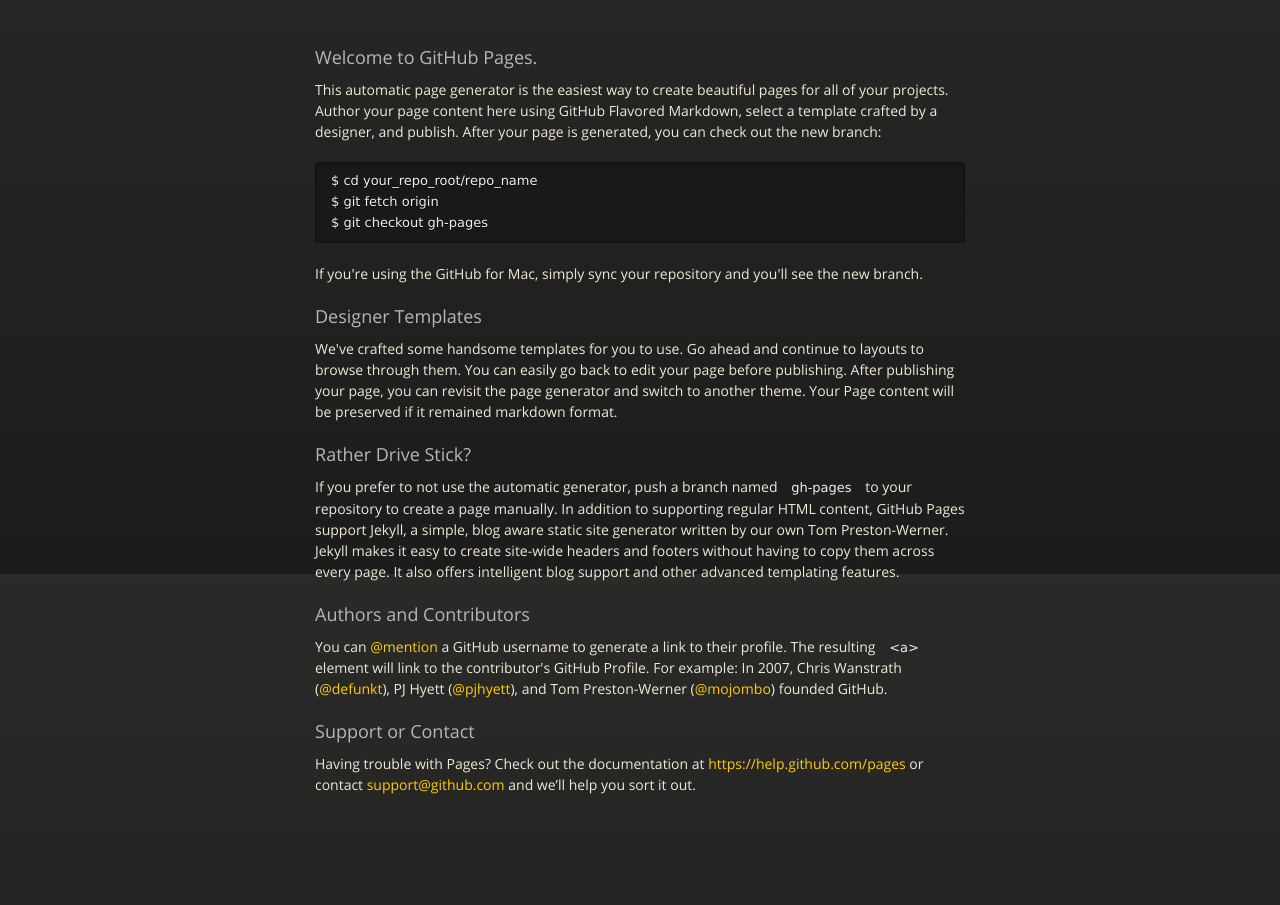
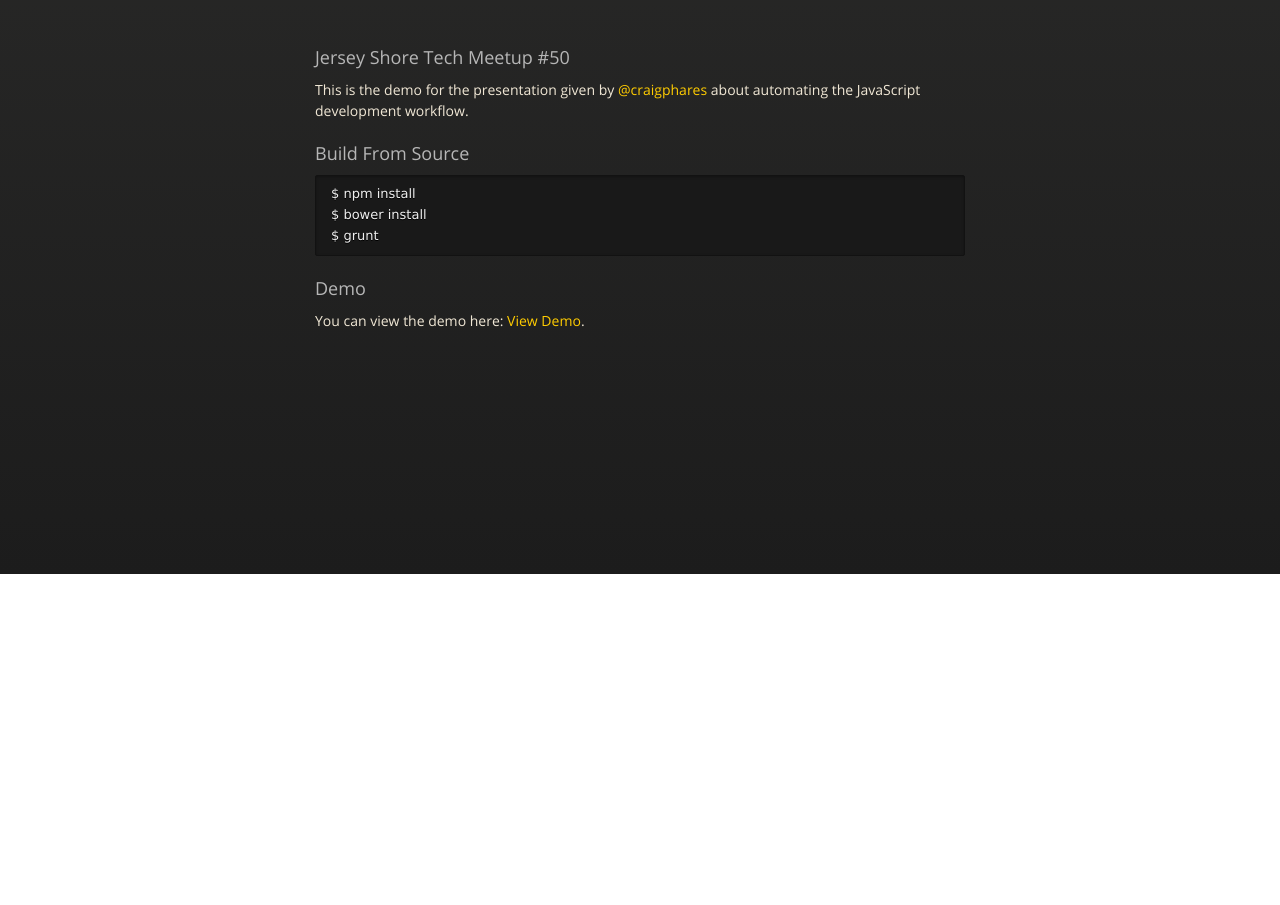
Before and after one commit to craigphares/javascript-automation, a plain HTML site: page index.html in a window 1280 px wide. Shown: the part 226-1131 px from the top of the page. After the commit the page ends 800 px from the top, so only its background shows below. Drawn offline with nearby package versions, Linux system fonts and the light colour scheme.

Commit message:
revised pages

```diff
--- a/index.html
+++ b/index.html
@@ -31,7 +31,7 @@
 
       <section>
         <div id="title">
-          <h1>javascript-automation</h1>
+          <h1>JavaScript Automation</h1>
           <p>Stop doing mundane work.</p>
           <hr>
           <span class="credits left">Project maintained by <a href="https://github.com/craigphares">craigphares</a></span>
@@ -39,36 +39,19 @@
         </div>
 
         <h3>
-<a id="welcome-to-github-pages" class="anchor" href="#welcome-to-github-pages" aria-hidden="true"><span class="octicon octicon-link"></span></a>Welcome to GitHub Pages.</h3>
+<a id="welcome-to-github-pages" class="anchor" href="#welcome-to-github-pages" aria-hidden="true"><span class="octicon octicon-link"></span></a>Jersey Shore Tech Meetup #50</h3>
 
-<p>This automatic page generator is the easiest way to create beautiful pages for all of your projects. Author your page content here using GitHub Flavored Markdown, select a template crafted by a designer, and publish. After your page is generated, you can check out the new branch:</p>
+<p>This is the demo for the presentation given by <a href="https://github.com/craigphares" class="user-mention">@craigphares</a> about automating the JavaScript development workflow.</p>
 
-<pre><code>$ cd your_repo_root/repo_name
-$ git fetch origin
-$ git checkout gh-pages
+<h3>Build From Source</h3>
+<pre><code>$ npm install
+$ bower install
+$ grunt
 </code></pre>
 
-<p>If you're using the GitHub for Mac, simply sync your repository and you'll see the new branch.</p>
+<h3>Demo</h3>
+<p>You can view the demo here: <a href="demo">View Demo</a>.</p>
 
-<h3>
-<a id="designer-templates" class="anchor" href="#designer-templates" aria-hidden="true"><span class="octicon octicon-link"></span></a>Designer Templates</h3>
-
-<p>We've crafted some handsome templates for you to use. Go ahead and continue to layouts to browse through them. You can easily go back to edit your page before publishing. After publishing your page, you can revisit the page generator and switch to another theme. Your Page content will be preserved if it remained markdown format.</p>
-
-<h3>
-<a id="rather-drive-stick" class="anchor" href="#rather-drive-stick" aria-hidden="true"><span class="octicon octicon-link"></span></a>Rather Drive Stick?</h3>
-
-<p>If you prefer to not use the automatic generator, push a branch named <code>gh-pages</code> to your repository to create a page manually. In addition to supporting regular HTML content, GitHub Pages support Jekyll, a simple, blog aware static site generator written by our own Tom Preston-Werner. Jekyll makes it easy to create site-wide headers and footers without having to copy them across every page. It also offers intelligent blog support and other advanced templating features.</p>
-
-<h3>
-<a id="authors-and-contributors" class="anchor" href="#authors-and-contributors" aria-hidden="true"><span class="octicon octicon-link"></span></a>Authors and Contributors</h3>
-
-<p>You can <a href="https://github.com/blog/821" class="user-mention">@mention</a> a GitHub username to generate a link to their profile. The resulting <code>&lt;a&gt;</code> element will link to the contributor's GitHub Profile. For example: In 2007, Chris Wanstrath (<a href="https://github.com/defunkt" class="user-mention">@defunkt</a>), PJ Hyett (<a href="https://github.com/pjhyett" class="user-mention">@pjhyett</a>), and Tom Preston-Werner (<a href="https://github.com/mojombo" class="user-mention">@mojombo</a>) founded GitHub.</p>
-
-<h3>
-<a id="support-or-contact" class="anchor" href="#support-or-contact" aria-hidden="true"><span class="octicon octicon-link"></span></a>Support or Contact</h3>
-
-<p>Having trouble with Pages? Check out the documentation at <a href="https://help.github.com/pages">https://help.github.com/pages</a> or contact <a href="mailto:support@github.com">support@github.com</a> and we’ll help you sort it out.</p>
       </section>
 
     </div>
```
